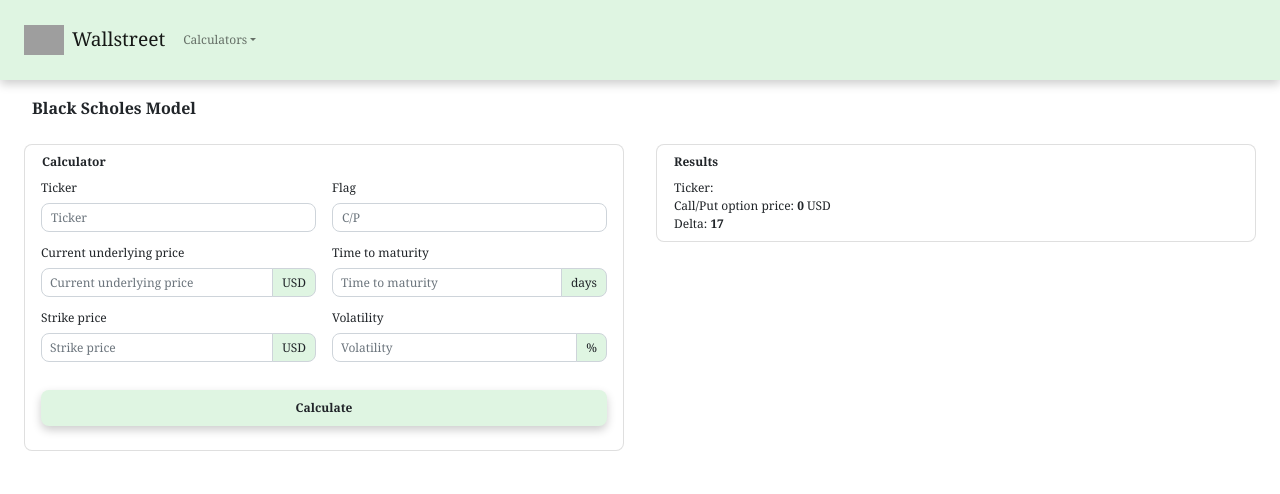
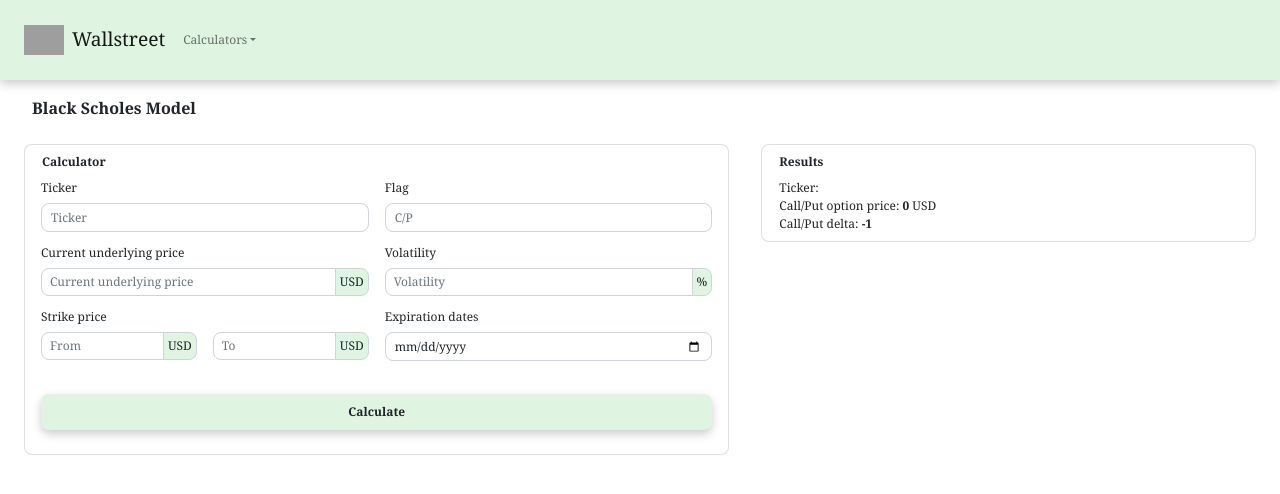
Before and after one commit to sabidobrin/wallstreet, a React (Create React App) app: page /calculators/black-scholes in a window 1280 px wide. Shown: the top 494 px of the page. Built offline with nearby package versions, Linux system fonts and the light colour scheme; grey boxes are pictures that could not be loaded.

Commit message:
Black Scholes-put delta

```diff
--- a/package.json
+++ b/package.json
@@ -19,6 +19,7 @@
     "react-i18next": "^11.11.4",
     "react-router-dom": "^5.2.1",
     "react-scripts": "4.0.3",
+    "react-table": "^7.7.0",
     "web-vitals": "^1.1.2"
   },
   "scripts": {
@@ -46,6 +47,7 @@
     ]
   },
   "devDependencies": {
+    "@types/react-table": "^7.7.2",
     "black-scholes": "^1.1.0",
     "typescript": "^4.4.2"
   }
--- a/src/components/BlackScholesModel/BlackScholesModel.tsx
+++ b/src/components/BlackScholesModel/BlackScholesModel.tsx
@@ -1,5 +1,4 @@
 import React, { useState, useEffect } from 'react';
-import NormalDistribution from 'normal-distribution';
 import { log, sqrt, exp, pi } from 'mathjs';
 import './black-scholes-model.css';
 import { Container, Row, Col, Card, Form, InputGroup } from 'react-bootstrap';
@@ -26,7 +25,7 @@ export default function BlackScholesModel (props: any) {
     const [riskFreeInterestRate, setRiskFreeInterestRate] = useState(0);
     const fetchRiskFreeInterestRate = async () => setRiskFreeInterestRate(0.09);
 
-    const [delta, setDelta] = useState(17);
+    const [delta, setDelta] = useState(0);
     const [callOptionPrice, setCallOptionPrice] = useState(0);
     const [putOptionPrice, setPutOptionPrice] = useState(0);
 
@@ -84,7 +83,7 @@ export default function BlackScholesModel (props: any) {
                 <div id="title">Black Scholes Model</div>
             </Row>
             <Row>
-                <Col xs={12} sm={12} md={6} lg={6}><Card>
+                <Col xs={12} sm={12} md={7} lg={7}><Card>
                 <Form id="black-scholes" onSubmit={handleSubmit}>
                 <Row>
                     <Row><div style={{ paddingBottom: '0.5pc' }}><b>Calculator</b></div></Row>
@@ -97,18 +96,29 @@ export default function BlackScholesModel (props: any) {
                         <Form.Group className="mb-3" controlId="black-scholes">
                             <Form.Label>Current underlying price</Form.Label>
                             <InputGroup className="mb-2">
-                            <Form.Control type="number" step="0.0001" min="0" placeholder="Current underlying price"
+                            <Form.Control type="number" step="0.01" min="0" placeholder="Current underlying price"
                                 onBlur={(e:any) => setCurrentUnderlyingPrice(parseFloat(e.target.value))} />
                             <InputGroup.Text>USD</InputGroup.Text>
                             </InputGroup>
                         </Form.Group>
                         <Form.Group className="mb-3" controlId="black-scholes">
                             <Form.Label>Strike price</Form.Label>
+                            <Row>
+                            <Col id="double" xs={12} sm={12} md={6} lg={6}>
                             <InputGroup className="mb-2">
-                            <Form.Control type="number" step="0.0001" min="0" placeholder="Strike price"
+                            <Form.Control type="number" step="0.01" min="0" placeholder="From"
                                 onBlur={(e:any) => setStrikePrice(parseFloat(e.target.value))} />
                             <InputGroup.Text>USD</InputGroup.Text>
                             </InputGroup>
+                            </Col>
+                            <Col id="double" xs={12} sm={12} md={6} lg={6}>
+                            <InputGroup className="mb-2">
+                            <Form.Control type="number" step="0.01" min="0" placeholder="To"
+                                onBlur={(e:any) => setStrikePrice(parseFloat(e.target.value))} />
+                            <InputGroup.Text>USD</InputGroup.Text>
+                            </InputGroup>
+                            </Col>
+                            </Row>
                         </Form.Group>
                     </Col>
                     <Col xs={12} sm={12} md={6} lg={6}>
@@ -118,19 +128,18 @@ export default function BlackScholesModel (props: any) {
                                 onBlur={(e:any) => flagCheck(e.target.value.toLowerCase())} />
                         </Form.Group>
                         <Form.Group className="mb-3" controlId="black-scholes">
-                            <Form.Label>Time to maturity</Form.Label>
-                            <InputGroup className="mb-2">
-                            <Form.Control type="number" placeholder="Time to maturity" min={0}
-                                onBlur={(e:any) => setTimeToMaturity(parseFloat(e.target.value)/marketDays)} />
-                            <InputGroup.Text>days</InputGroup.Text>
-                            </InputGroup>
-                        </Form.Group>
-                        <Form.Group className="mb-3" controlId="black-scholes">
                             <Form.Label>Volatility</Form.Label>
                             <InputGroup className="mb-2">
                             <Form.Control type="number" placeholder="Volatility" step="1"
                                 onBlur={(e:any) => setVolatility(parseFloat(e.target.value)/100)} />
                             <InputGroup.Text>%</InputGroup.Text>
+                            </InputGroup>
+                        </Form.Group>
+                        <Form.Group className="mb-3" controlId="black-scholes-L">
+                            <Form.Label>Expiration dates</Form.Label>
+                            <InputGroup className="mb-2">
+                            <Form.Control type="date" placeholder="To"
+                                onBlur={(e:any) => setTimeToMaturity(parseFloat(e.target.value)/marketDays)} />
                             </InputGroup>
                         </Form.Group>
                     </Col>
@@ -139,17 +148,14 @@ export default function BlackScholesModel (props: any) {
                 </Form></Card>
                 </Col>
 
-                <Col xs={12} sm={12} md={6} lg={6}><Card>
+                <Col xs={12} sm={12} md={5} lg={5}><Card>
                 <Row><div style={{ paddingBottom: '0.5pc' }}><b>Results</b></div></Row>
-                <Row>
-                    <div>Ticker: <b>{ticker}</b></div>
-                </Row>
+                <Row><div>Ticker: <b>{ticker}</b></div></Row>
                 <Row>
                     <div>{flag === '' ? 'Call/Put' : flag.charAt(0).toUpperCase() + flag.slice(1)} option price: <b>{flag === 'call' ? callOptionPrice : putOptionPrice}</b> USD</div>
                 </Row>
-                <Row>
-                    <div>Delta: <b>{delta}</b></div>
-                </Row>
+                <Row><div>{flag === '' ? 'Call/Put': flag.charAt(0).toUpperCase() + flag.slice(1)} delta: <b>{flag === 'call' ? delta : delta-1}</b></div></Row>
+                <Row></Row>
                 </Card></Col>
             </Row>
         </Container>
--- a/src/components/BlackScholesModel/black-scholes-model.css
+++ b/src/components/BlackScholesModel/black-scholes-model.css
@@ -25,4 +25,13 @@ span.input-group-text {
     border-top-right-radius: 0.5pc;
     border-bottom-right-radius: 0.5pc;
     background-color: #dff5e2;
+    padding: 0.25pc 0.25pc;
 }
+
+div#double.col-lg-6.col-md-6.col-sm-12.col-12:first-of-type {
+    padding-left: 0 !important;
+}
+
+div#double.col-lg-6.col-md-6.col-sm-12.col-12:last-of-type {
+    padding-right: 0 !important;
+}
--- a/src/context/index.js
+++ b/src/context/index.js
@@ -1,4 +1,5 @@
 import { Top } from "./navbars";
 import { Submit } from "./buttons";
+import { TableElement } from "./tables";
 
-export { Top, Submit }
+export { Top, Submit, TableElement }
--- /dev/null
+++ b/src/context/tables/TableElement.jsx
@@ -0,0 +1,12 @@
+//import React, { useState, useEffect } from 'react';
+import './tables.css';
+import ReactTable from 'react-table';
+
+export default function TableElement (props) {
+
+    return (
+        <ReactTable className="-highlight" data={props.data} columns={props.columns} filterable={false}
+            sortable={props.data.length > 1 ? true : false} //NoDataComponent={() => <NullField />}
+        />
+    );
+}
--- /dev/null
+++ b/src/context/tables/index.js
@@ -0,0 +1,3 @@
+import TableElement from "./TableElement";
+
+export { TableElement }
```
Also changed, not shown: src/context/tables/tables.css (added), 1 other file (tests, documents, lock files or other folders).
